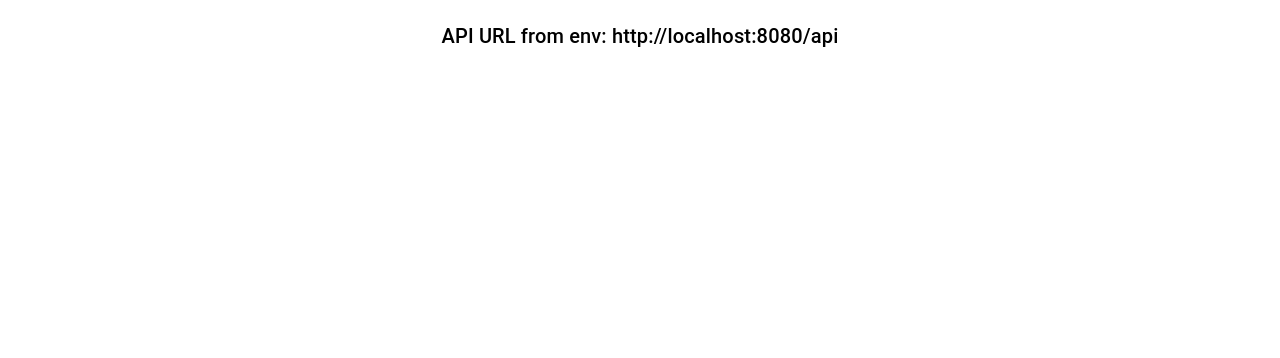
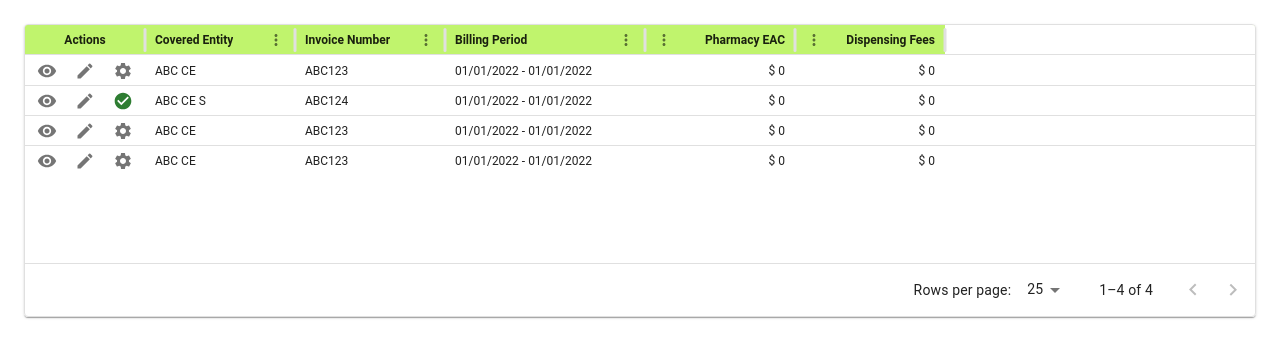
Before and after one commit to skch2710/react-project, a React (Vite) app in the folder my-project-react/: page / in a window 1280 px wide. Shown: the top 358 px of the page. Built offline with nearby package versions, Linux system fonts and the light colour scheme.

Commit message:
daragrid

```diff
--- a/my-project-react/package.json
+++ b/my-project-react/package.json
@@ -14,11 +14,13 @@
     "@emotion/styled": "^11.14.1",
     "@mui/icons-material": "^7.3.2",
     "@mui/material": "^7.3.2",
+    "@mui/x-data-grid": "^8.14.1",
     "@mui/x-date-pickers": "^8.12.0",
     "axios": "^1.12.2",
     "dayjs": "^1.11.18",
     "formik": "^2.4.6",
     "lodash.debounce": "^4.0.8",
+    "lucide-react": "^0.546.0",
     "react": "^19.1.1",
     "react-dom": "^19.1.1",
     "yup": "^1.7.0"
--- a/my-project-react/src/App.jsx
+++ b/my-project-react/src/App.jsx
@@ -4,19 +4,18 @@ import FormicExample from "./pages/form-types/formic-example/FormicExample";
 import Hospital from "./pages/hospital/Hospital";
 import TableExample from "./components/TableEx/TableExample";
 import { Typography } from "@mui/material";
+import DataGridUsage from "./components/datagrid/DataGridUsage";
 
 const App = () => {
-  const VITE_API_URL = import.meta.env.VITE_API_URL;
-  console.log("API URL from env:", VITE_API_URL);
+  // const VITE_API_URL = import.meta.env.VITE_API_URL;
+  // console.log("API URL from env:", VITE_API_URL);
   return (
     <div>
       {/* <h1>Movie Selector</h1> */}
       {/* <DropEx /> */}
       {/* <FormicExample /> */}
       {/* <Hospital /> */}
-      <Typography variant="h6" align="center" style={{ marginTop: 20 }}>
-        API URL from env: {VITE_API_URL}
-      </Typography>
+      <DataGridUsage />
     </div>
   );
 };
--- /dev/null
+++ b/my-project-react/src/components/datagrid/CommonDataGrid.jsx
@@ -0,0 +1,179 @@
+import React from "react";
+import {
+  DataGrid,
+  Toolbar,
+  ToolbarButton,
+  GridActionsCellItem,
+} from "@mui/x-data-grid";
+import { Box, Typography, IconButton, Paper } from "@mui/material";
+import {
+  Visibility as VisibilityIcon,
+  Edit as EditIcon,
+  Settings as SettingsIcon,
+  CheckCircle as CheckCircleIcon,
+  Menu as MenuIcon,
+} from "@mui/icons-material";
+
+const CommonDataGrid = ({
+  title,
+  columns = [],
+  rows = [],
+  loading = false,
+  totalRows,
+  paginationModel = { page: 0, pageSize: 25 },
+  onPaginationModelChange,
+  onView,
+  onEdit,
+  onSettings,
+  enableActions = true,
+  customActions,
+  checkboxSelection = false,
+  onSelectionChange,
+  enableExport = true,
+  customToolbar,
+  height = 350,
+  pageSizeOptions = [5, 25, 50, 100],
+  sortingMode = "client",
+  sortModel,
+  onSortModelChange,
+  filterModel,
+  onFilterModelChange,
+  getRowClassName,
+  sx = {},
+  ...otherProps
+}) => {
+  // Custom Toolbar Component
+  const CustomToolbar = () => {
+    return (
+      <Toolbar sx={{ p: 2, justifyContent: "space-between" }}>
+        <Box sx={{ display: "flex", alignItems: "center", gap: 2 }}>
+          <Typography variant="h6" component="div">
+            {title} {totalRows ? `(${totalRows})` : `(${rows.length})`}
+          </Typography>
+        </Box>
+        <Box sx={{ display: "flex", gap: 1 }}>
+          <IconButton size="small">
+            <MenuIcon />
+          </IconButton>
+          {enableExport && <ToolbarButton />}
+          {customToolbar}
+        </Box>
+      </Toolbar>
+    );
+  };
+
+  // Generate action column if enabled
+  const actionColumn = enableActions
+    ? {
+        field: "actions",
+        type: "actions",
+        headerName: "Actions",
+        width: 120,
+        getActions: (params) => {
+          if (customActions) {
+            return customActions(params.row);
+          }
+
+          const actions = [];
+
+          if (onView) {
+            actions.push(
+              <GridActionsCellItem
+                icon={<VisibilityIcon fontSize="small" />}
+                label="View"
+                onClick={() => onView(params.row)}
+              />
+            );
+          }
+
+          if (onEdit) {
+            actions.push(
+              <GridActionsCellItem
+                icon={<EditIcon fontSize="small" />}
+                label="Edit"
+                onClick={() => onEdit(params.row)}
+              />
+            );
+          }
+
+          if (onSettings) {
+            actions.push(
+              <GridActionsCellItem
+                icon={
+                  params.row.hasCheckmark ? (
+                    <CheckCircleIcon color="success" fontSize="small" />
+                  ) : (
+                    <SettingsIcon fontSize="small" />
+                  )
+                }
+                label="Settings"
+                onClick={() => onSettings(params.row)}
+              />
+            );
+          }
+
+          return actions;
+        },
+      }
+    : null;
+
+  // Combine columns with action column
+  const allColumns = actionColumn ? [actionColumn, ...columns] : columns;
+
+  return (
+    <Paper>
+      <DataGrid
+        rows={rows}
+        columns={allColumns}
+        loading={loading}
+        pageSizeOptions={pageSizeOptions}
+        paginationModel={paginationModel}
+        onPaginationModelChange={onPaginationModelChange}
+        checkboxSelection={checkboxSelection}
+        onRowSelectionModelChange={onSelectionChange}
+        sortingMode={sortingMode}
+        sortModel={sortModel}
+        onSortModelChange={onSortModelChange}
+        filterModel={filterModel}
+        onFilterModelChange={onFilterModelChange}
+        rowCount={totalRows || rows.length}
+        paginationMode={totalRows ? "server" : "client"}
+        getRowClassName={getRowClassName}
+        slots={{
+          toolbar: CustomToolbar,
+        }}
+        sx={{
+        //   height: height,
+          "& .MuiDataGrid-columnHeaders": {
+            height: "30px !important",
+            minHeight: "30px !important",
+            backgroundColor: "#c0f46dff !important",
+            fontSize: "12px !important",
+          },
+          "& .MuiDataGrid-columnHeaders .MuiDataGrid-columnHeader": {
+            backgroundColor: "#c0f46dff !important",
+          },
+          "& .MuiDataGrid-columnHeaderTitle": {
+            fontWeight: "bold !important",
+          },
+          "& .MuiDataGrid-row": {
+            maxHeight: "30px !important",
+            minHeight: "30px !important",
+          },
+          "& .MuiDataGrid-cell": {
+            maxHeight: "30px !important",
+            minHeight: "30px !important",
+            lineHeight: "30px !important",
+            paddingTop: "0px !important",
+            paddingBottom: "0px !important",
+            fontSize: "12px !important",
+          },
+          ...sx,
+        }}
+        {...otherProps}
+      />
+    </Paper>
+  );
+};
+
+export default CommonDataGrid;
--- /dev/null
+++ b/my-project-react/src/components/datagrid/DataGridUsage.jsx
@@ -0,0 +1,169 @@
+import React, { useEffect, useState } from "react";
+import CommonDataGrid from "./CommonDataGrid";
+import { Box } from "@mui/material";
+
+const DataGridUsage = () => {
+ const [paginationModel, setPaginationModel] = React.useState({
+    page: 0,
+    pageSize: 25,
+  });
+  const [selectionModel, setSelectionModel] = React.useState([]);
+
+  // Define columns
+  const columns = [
+    {
+      field: 'coveredEntity',
+      headerName: 'Covered Entity',
+      width: 150,
+      sortable: true,
+    },
+    {
+      field: 'invoiceNumber',
+      headerName: 'Invoice Number',
+      width: 150,
+      sortable: true,
+    },
+    {
+      field: 'billingPeriod',
+      headerName: 'Billing Period',
+      width: 200,
+      sortable: true,
+    },
+    {
+      field: 'pharmacyEAC',
+      headerName: 'Pharmacy EAC',
+      width: 150,
+      type: 'number',
+      align: 'right',
+      headerAlign: 'right',
+      valueFormatter: (params) => `$ ${params.value?.toLocaleString() || 0}`,
+    },
+    {
+      field: 'dispensingFees',
+      headerName: 'Dispensing Fees',
+      width: 150,
+      type: 'number',
+      align: 'right',
+      headerAlign: 'right',
+      valueFormatter: (params) => `$ ${params.value || 0}`,
+    },
+    // {
+    //   field: 'trueUpFees',
+    //   headerName: 'True Up Fees',
+    //   width: 130,
+    //   type: 'number',
+    //   align: 'right',
+    //   headerAlign: 'right',
+    //   valueFormatter: (params) => `$ ${params.value || 0}`,
+    // },
+    // {
+    //   field: 'netRemittance',
+    //   headerName: 'Net Remittance',
+    //   width: 150,
+    //   type: 'number',
+    //   align: 'right',
+    //   headerAlign: 'right',
+    //   valueFormatter: (params) => `$ ${params.value || 0}`,
+    // },
+    // {
+    //   field: 'switchFee',
+    //   headerName: 'Switch Fee',
+    //   width: 120,
+    //   type: 'number',
+    //   align: 'right',
+    //   headerAlign: 'right',
+    //   renderCell: (params) => (
+    //     <span style={{ color: params.value < 0 ? 'red' : 'inherit' }}>
+    //       {params.value < 0 ? `(${Math.abs(params.value)})` : params.value || 0}
+    //     </span>
+    //   ),
+    // },
+  ];
+
+  // Sample data
+  const rows = [
+    {
+      id: 1,
+      coveredEntity: 'ABC CE',
+      invoiceNumber: 'ABC123',
+      billingPeriod: '01/01/2022 - 01/01/2022',
+      pharmacyEAC: 1230000.00,
+      dispensingFees: 60,
+      trueUpFees: 60,
+      netRemittance: 60,
+      switchFee: 0,
+      hasCheckmark: false
+    },
+    {
+      id: 2,
+      coveredEntity: 'ABC CE S',
+      invoiceNumber: 'ABC124',
+      billingPeriod: '01/01/2022 - 01/01/2022',
+      pharmacyEAC: 1230000.00,
+      dispensingFees: 60,
+      trueUpFees: 60,
+      netRemittance: 60,
+      switchFee: -10,
+      hasCheckmark: true
+    },
+    {
+      id: 3,
+      coveredEntity: 'ABC CE',
+      invoiceNumber: 'ABC123',
+      billingPeriod: '01/01/2022 - 01/01/2022',
+      pharmacyEAC: 1230000.00,
+      dispensingFees: 60,
+      trueUpFees: 60,
+      netRemittance: 60,
+      switchFee: -5,
+      hasCheckmark: false
+    },
+    {
+      id: 4,
+      coveredEntity: 'ABC CE',
+      invoiceNumber: 'ABC123',
+      billingPeriod: '01/01/2022 - 01/01/2022',
+      pharmacyEAC: 1230000.00,
+      dispensingFees: 60,
+      trueUpFees: 60,
+      netRemittance: 60,
+      switchFee: 0,
+      hasCheckmark: false
+    },
+  ];
+
+  const handleView = (row) => {
+    console.log('View:', row);
+  };
+
+  const handleEdit = (row) => {
+    console.log('Edit:', row);
+  };
+
+  const handleSettings = (row) => {
+    console.log('Settings:', row);
+  };
+
+  return (
+    <Box sx={{ p: 3 }}>
+      <CommonDataGrid
+        title="Invoice List"
+        columns={columns}
+        rows={rows}
+        totalRows={4}
+        paginationModel={paginationModel}
+        onPaginationModelChange={setPaginationModel}
+        onView={handleView}
+        onEdit={handleEdit}
+        onSettings={handleSettings}
+        enableActions={true}
+        checkboxSelection={false}
+        onSelectionChange={setSelectionModel}
+        enableExport={true}
+        // height={350}
+      />
+    </Box>
+  );
+};
+
+export default DataGridUsage;
--- a/my-project-react/src/index.css
+++ b/my-project-react/src/index.css
@@ -9,3 +9,9 @@ body {
   font-size: 12px !important;
   height: 30px !important;
 }
+
+/* .MuiDataGrid-columnHeader {
+  height: 30px !important;
+  font-size: 12px !important;
+  background-color: aquamarine !important;
+} */
```
Also changed, not shown: 2 other files (tests, documents, lock files or other folders).
